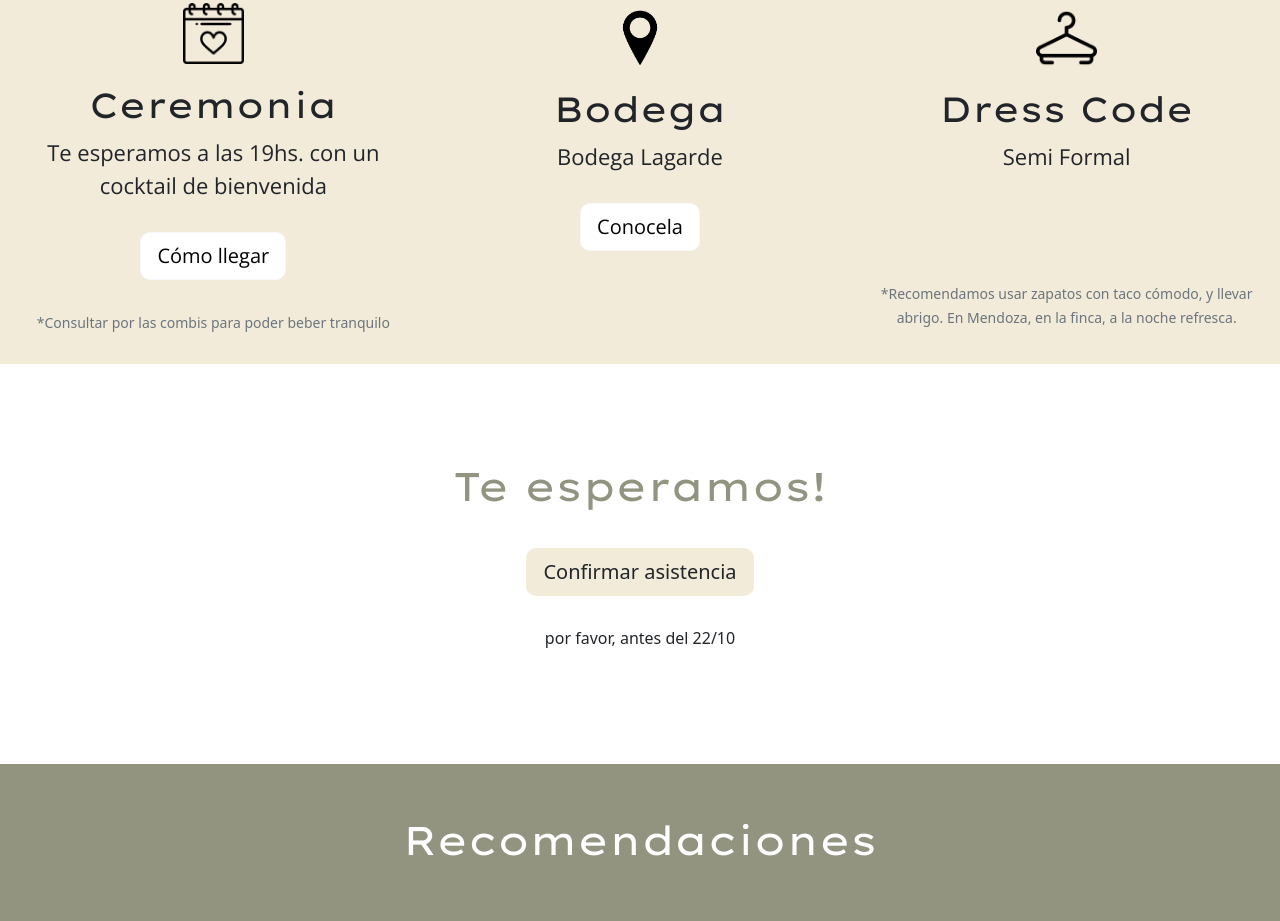
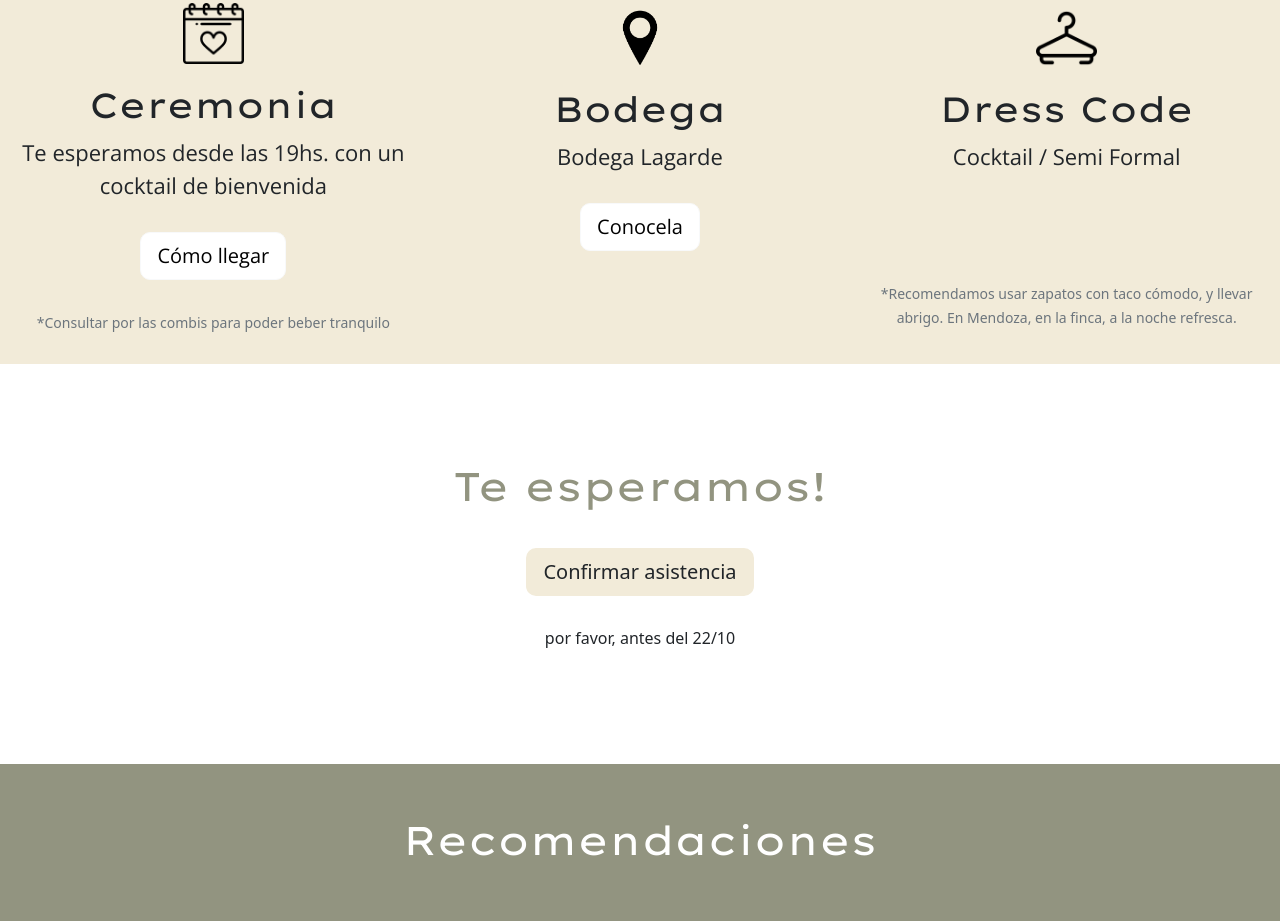
Before and after one commit to agusmaxi/agusmaxi.github.io, a plain HTML site: page index.html in a window 1280 px wide. Shown: the part 936-1857 px from the top of the page. Drawn offline with nearby package versions, Linux system fonts and the light colour scheme.

Commit message:
Add files via upload

```diff
--- a/index.html
+++ b/index.html
@@ -29,7 +29,7 @@
             <div class="col-12 col-md-4">
                 <img class="icon" src="./images/wedding-day.png" alt="calendar">
                 <h2 class="title">Ceremonia</h2>
-                <p class="subtitle">Te esperamos a las 19hs. con un cocktail de bienvenida</p>
+                <p class="subtitle">Te esperamos desde las 19hs. con un cocktail de bienvenida</p>
                 <a href="https://g.page/bodega-lagarde?share">
                     <div class="btn btn-light btn-lg btn-info link">Cómo llegar</div>
                 </a>
@@ -48,7 +48,7 @@
             <div class="col-12 col-md-4">
                 <img class="icon" src="./images/perchadoble.png" alt="dresscode">
                 <h2 class="title">Dress Code</h2>
-                <p class="subtitle">Semi Formal</p>
+                <p class="subtitle">Cocktail / Semi Formal</p>
                 <div class="btn btn-light btn-lg btn-info link invisible">Cómo llegar</div>
                 <p><small class="text-muted">*Recomendamos usar zapatos con taco cómodo, y llevar abrigo. En Mendoza, en
                         la finca, a la noche refresca.</small></p>
```
